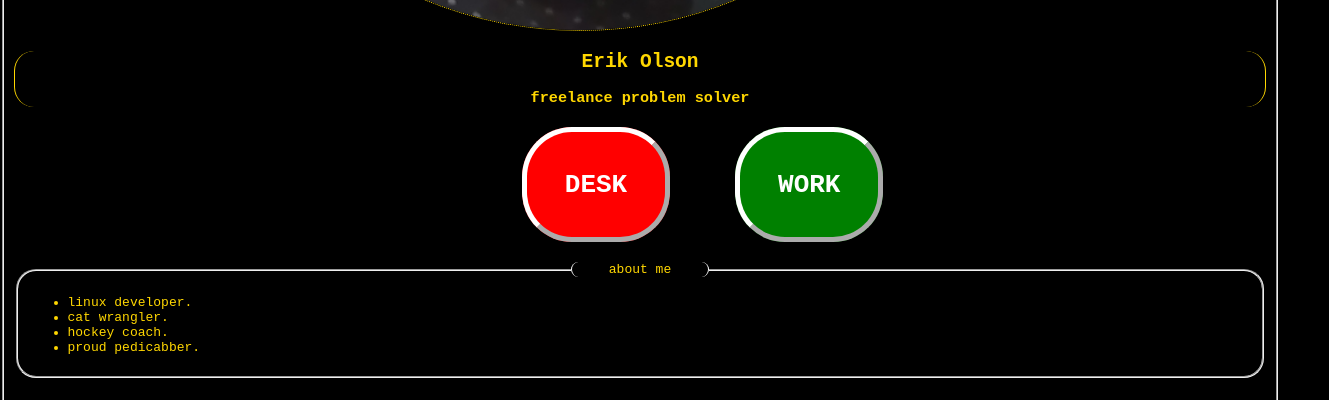
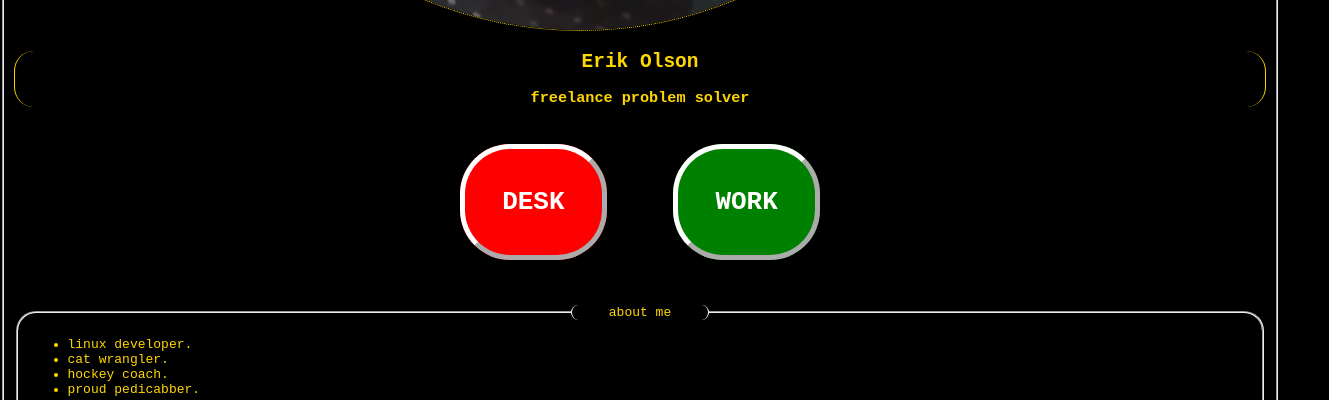
Before and after one commit to xorgnak/resume, a plain HTML site: page index.html in a window 1280 px wide. Shown: the part 820-1220 px from the top of the page, 1329 px wide, since content can reach past the window. Drawn offline with Linux system fonts and the light colour scheme.

Commit message:
Update index.html

```diff
--- a/index.html
+++ b/index.html
@@ -23,7 +23,7 @@
     <h2>Erik Olson</h2>
     <h3>freelance problem solver</h3>
     </div>
-    <h1 style='width: 100%; text-align: center; margin: 5%;'>
+    <h1 style='width: 100%; text-align: center; padding: 5% 0 5% 0;'>
       <a href="https://github.com/xorgnak/desk/issues/new/choose" style="border-radius: 50px; background-color: red; border: thick outset white; padding: 3%; margin: 2%; color: white; text-decoration: none;">DESK</a>
       <a href="https://github.com/xorgnak/nomad" style="border-radius: 50px; background-color: green; border: thick outset white; padding: 3%; color: white; margin: 2%; text-decoration: none;">WORK</a>
     </h1>
```
